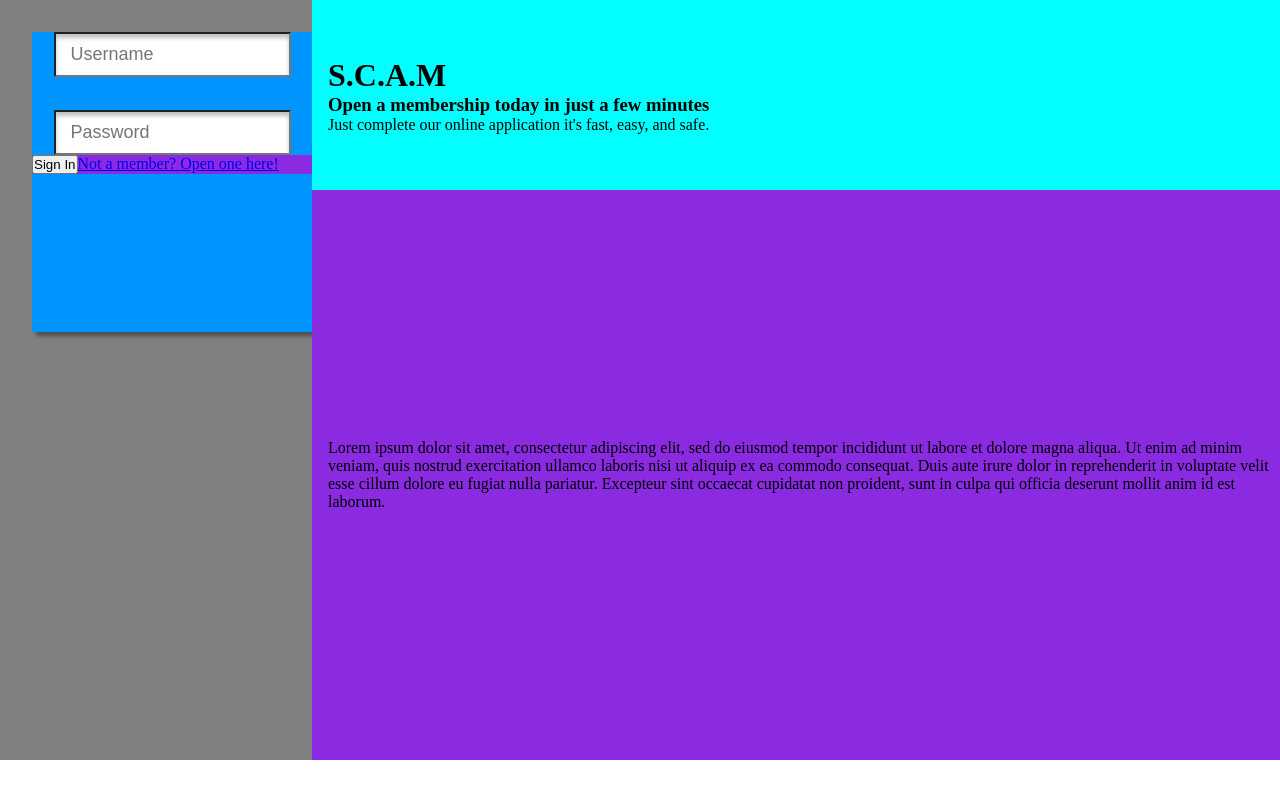
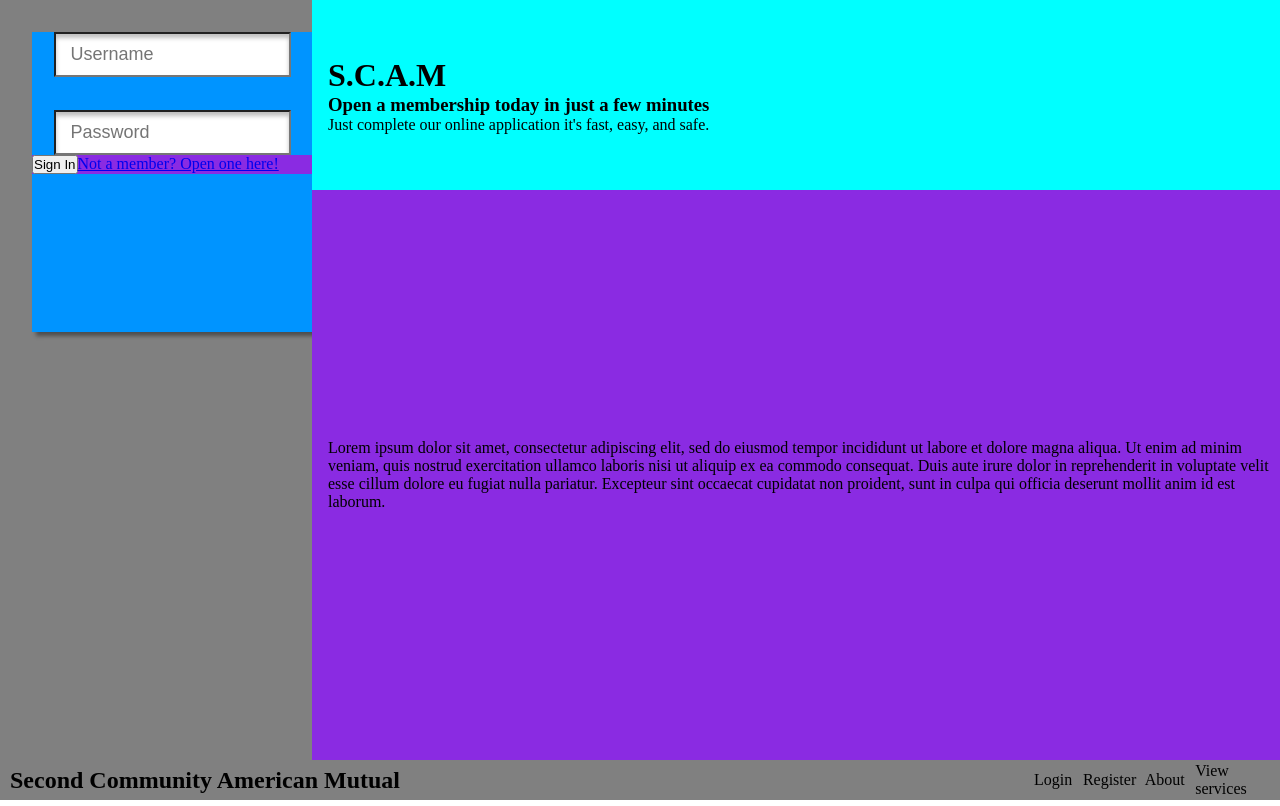
Before and after one commit to mbatista4/second-community-america-mutual-frontend, a React (Create React App) app: page / in a window 1280 px wide. Built offline with nearby package versions, Linux system fonts and the light colour scheme.

Commit message:
basic navbar

```diff
--- a/package.json
+++ b/package.json
@@ -8,6 +8,7 @@
     "@testing-library/user-event": "^12.8.3",
     "react": "^17.0.2",
     "react-dom": "^17.0.2",
+    "react-router-dom": "^5.3.0",
     "react-scripts": "4.0.1",
     "web-vitals": "^1.1.2"
   },
--- a/src/App.js
+++ b/src/App.js
@@ -1,6 +1,7 @@
 import React from 'react'
 import { BrowserRouter as Router, Route, Switch } from 'react-router-dom'
 import LandingPage from './Components/LandingPage/LandingPage'
+import Navbar from './Components/Navbar';
 import "./CSS/App.css"
 
 
@@ -13,6 +14,7 @@ export default function App() {
           <LandingPage />
         </Route>
       </Switch>
+      <Navbar/>
     </Router>
     </div>
   )
--- /dev/null
+++ b/src/CSS/navbar.css
@@ -0,0 +1,43 @@
+
+.nav-bar{
+    display: flex;
+    justify-content: space-between;
+    background: gray;
+    padding-left: 10px;
+    height: 5vh;
+    align-items: center;
+}
+
+
+.nav-list {
+    display: flex;
+    flex-direction: row;
+    justify-content: space-around;
+    align-items: center;
+    height: 100%;
+    width: 20%;
+}
+
+li {
+    list-style: none;
+    padding: .5em;
+    overflow: hidden;
+}
+
+
+
+.nav-link {
+    text-decoration: none;
+    color: black;
+    user-select: none; /* supported by Chrome and Opera */
+    -webkit-user-select: none; /* Safari */
+    -khtml-user-select: none; /* Konqueror HTML */
+    -moz-user-select: none; /* Firefox */
+    -ms-user-select: none; /* Internet Explorer/Edge */
+    transition: color .2s ease-in;
+    overflow: hidden;
+}
+
+.nav-link:hover {
+    color: lightcyan;
+}
--- /dev/null
+++ b/src/Components/Navbar.jsx
@@ -0,0 +1,16 @@
+import React from 'react';
+import '../CSS/navbar.css';
+
+export default function Navbar() {
+    return (
+        <nav className="nav-bar">
+            <h1 className="title"><a className="nav-link" href="/">Second Community American Mutual</a></h1>
+            <ul className="nav-list">
+                <li><a className="nav-link" href="/login">Login</a></li>
+                <li><a className="nav-link" href="register">Register</a></li>
+                <li><a className="nav-link" href="/about">About</a></li>
+                <li><a className="nav-link" href="/services">View services</a></li>
+            </ul>
+        </nav>
+    )
+}
```
Also changed, not shown: 1 other file (tests, documents, lock files or other folders).
